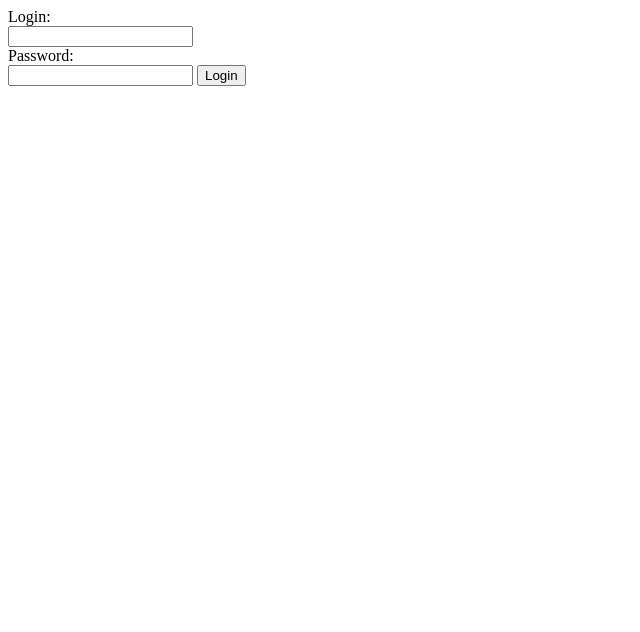
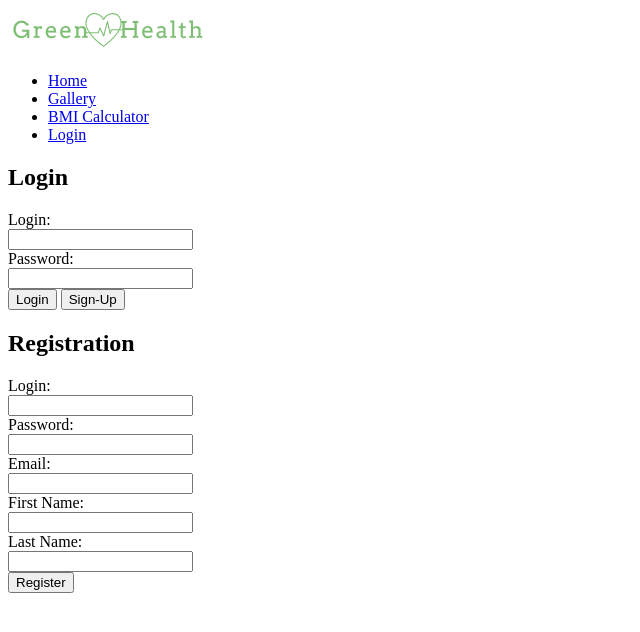
Before and after one commit to ToWeS-oss/JestemMadry, a plain HTML site: page login.html in a window 1280 px wide. Shown: the whole page, without its empty margins (0-640 px from the left). Drawn offline with Linux system fonts and the light colour scheme.

Commit message:
Update login.html

```diff
--- a/login.html
+++ b/login.html
@@ -5,17 +5,57 @@
     <meta charset="UTF-8">
     <meta http-equiv="X-UA-Compatible" content="IE=edge">
     <meta name="viewport" content="width=device-width, initial-scale=1.0">
+    <link rel="stylesheet" href="./css/style.css">
+    <script src="./functions.js"></script>
     <title>Document</title>
 </head>
 
 <body>
 
+    <header>
+        <div id="logo">
+            <a href="./index.html"><img src="./images/logo/LogoMakr-8Vh5YJ.png" alt=""></a>
+        </div>
+        <nav>
+            <ul>
+                <li><a href="./index.html">Home</a></li>
+                <li><a href="./gallery.html">Gallery</a></li>
+                <li><a href="./bmi-site.html">BMI Calculator</a></li>
+                <li><a href="./login.html">Login</a></li>
+            </ul>
+        </nav>
+    </header>
+
     <form action="">
+        <h2>Login</h2>
         <label for="login">Login:</label><br>
         <input type="text" id="login" name="login" required><br>
+        <small></small>
         <label for="password">Password:</label><br>
-        <input type="text" id="password" name="password" required>
+        <input type="text" id="password" name="password" required><br>
+        <small></small>
         <input type="submit" value="Login">
+        <input type="submit" value="Sign-Up">
+    </form>
+
+    <form name="register-form" action="" >
+        <h2>Registration</h2>
+        <label for="login">Login:</label><br>
+        <input type="text" id="login" name="login"><br>
+        <small></small>
+        <label for="password">Password:</label><br>
+        <input type="text" id="password" name="password"><br>
+        <small></small>
+        <label for="email">Email:</label><br>
+        <input type="text" id="email" name="email"><br>
+        <small></small>
+        <label for="fname">First Name:</label><br>
+        <input type="text" id="fname" name="fname"><br>
+        <small></small>
+        <label for="lname">Last Name:</label><br>
+        <input type="text" id="lname" name="lname"><br>
+        <small></small>
+        <input type="submit" value="Register">
     </form>
 
 </body>
```
